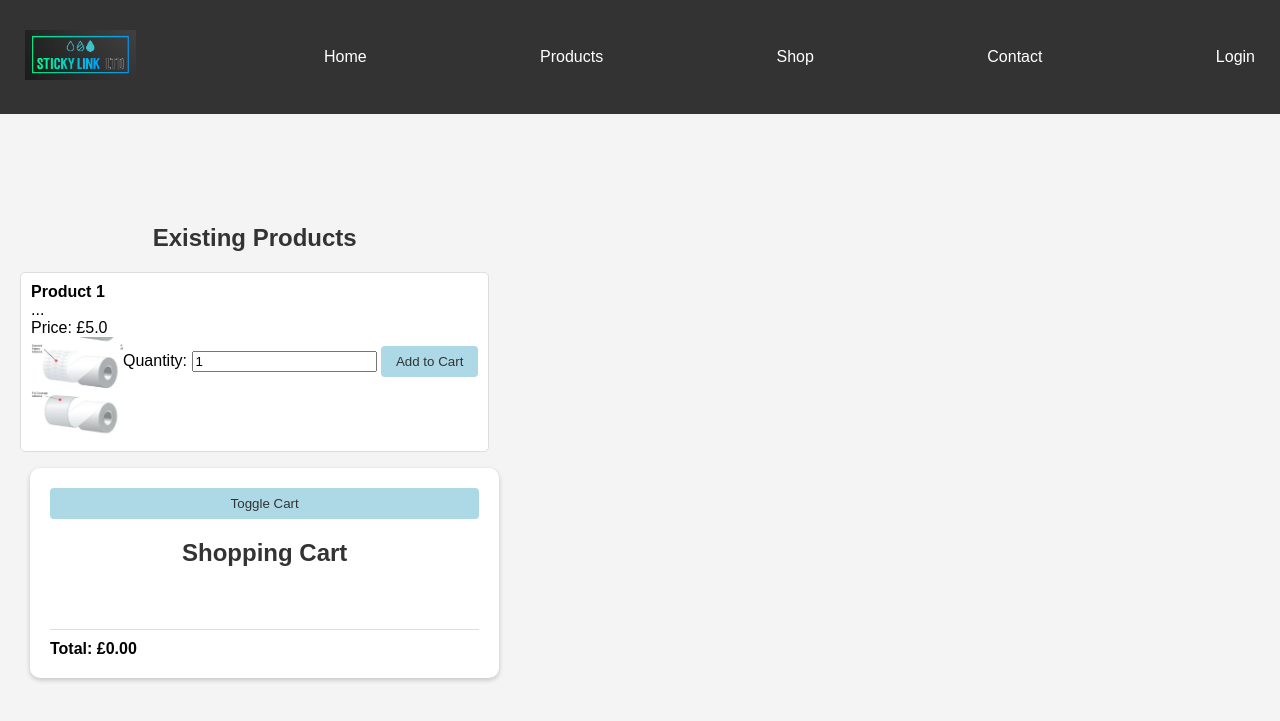
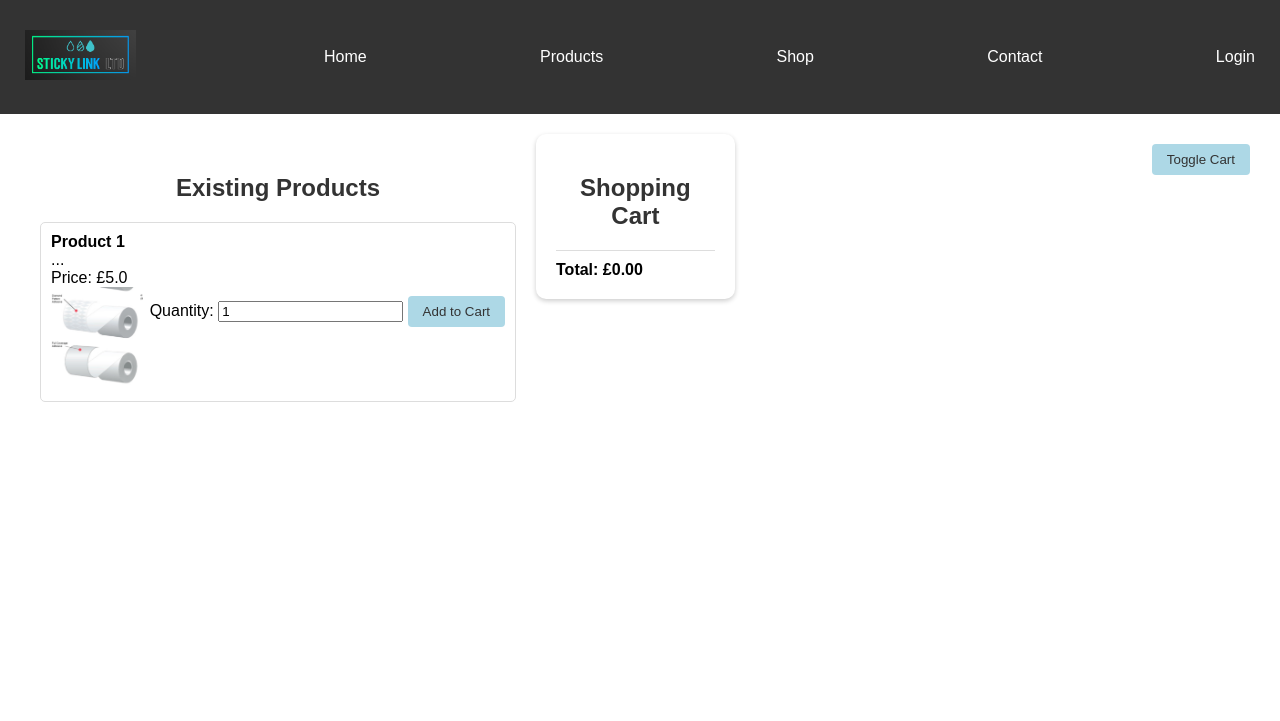
Before and after one commit to anibalhsm/StickyLink, a Flask app: page /products in a window 1280 px wide. Shown: the top 721 px of the page. Run offline with Flask 2, Linux system fonts and the light colour scheme; data comes from the database, SQL or seed files in the repository.

Commit message:
modified:   app.py 	modified:   static/css/main.css 	modified:   static/js/app.js 	modified:   static/js/userManagement.js 	modified:   templates/home.html 	modified:   templates/login.html 	modified:   templates/products.html

```diff
--- a/app.py
+++ b/app.py
@@ -8,6 +8,8 @@ import click
 from flask.cli import with_appcontext
 from werkzeug.security import check_password_hash, generate_password_hash
 from werkzeug.utils import secure_filename
+from flask_login import current_user
+
 
 app = Flask(__name__)
 
@@ -65,7 +67,7 @@ def promote_to_admin(username):
 
 @login_manager.user_loader
 def loader_user(user_id):
-    return db.session.query(Users).get(int(user_id))
+    return Users.query.get(int(user_id))
 
 @app.route('/products')
 def products():
@@ -133,6 +135,21 @@ def admin_users():
         return render_template('admin_users.html', users=users)
     except Exception as e:
         return f"An error occurred while retrieving users: {str(e)}", 500
+
+@app.route('/update_user_info', methods=['POST'])
+@login_required
+def update_user_info():
+    try:
+        user_id = current_user.id
+        user = Users.query.get(user_id)
+
+        if 'email' in request.form:
+            user.email = request.form['email']
+        db.session.commit()
+        flash('User information updated successfully.')
+        return jsonify({'status': 'success'})
+    except Exception as e:
+        return jsonify({'status': 'error', 'message': str(e)}), 500
 
 @app.route('/change_role', methods=['POST'])
 def change_role():
@@ -271,6 +288,7 @@ def contact():
     else:
         return render_template('contact.html')
 
+
 if __name__ == '__main__':
     with app.app_context():
         db.create_all()
--- a/static/css/main.css
+++ b/static/css/main.css
@@ -2,6 +2,7 @@
 :root {
     --primary-color: #333;
     --link-color: white;
+    --background-color: white;
     --link-hover-color: #4c66af;
     --button-bg-color: #add8e6;
     --button-hover-bg-color: #87ceeb;
@@ -21,17 +22,13 @@
 /* General body styles */
 body {
     font-family: "Arial", sans-serif;
-    background-color: #f4f4f4;
+    background-color: var(--background-color);
     margin: 0;
-    padding: 0;
 }
 
-main {
-    padding-top: 70px; /* Adjust as needed to account for the height of the header */
-}
+
 
 header {
-    position: relative; /* This will be the anchor for the absolute positioning */
     background-color: var(--primary-color);
     padding: 10px 0;
 }
@@ -67,18 +64,33 @@ main {
     display: flex;
     justify-content: space-between;
     margin: 20px;
+    position: relative;
+}
+
+#content {
+    display: flex; /* Use flexbox to lay out children side by side */
+    justify-content: space-between; /* Distribute space between the flex children */
+    align-items: start; /* Align items at the start of the flex container */
+  }
+
+#productsSection,
+#cartSection {
+  flex: 1; /* Allow both sections to grow equally */
+  padding: 20px; /* Add some padding around each section for spacing */
 }
 
 #productsSection {
-    flex: 1;
-    padding-right: 10px;
+    flex: 3; /* Take up more space than the cart section */
 }
 
+#toggleCartButton {
+    position: absolute; /* Absolute positioning relative to the nearest positioned ancestor */
+    top: 10px; /* Adjust as necessary for top spacing */
+    right: 10px; /* Adjust as necessary for right spacing */
+    z-index: 10; /* Ensure it sits above other content */
+  }
+
 #cartSection {
-    flex-basis: 300px;
-    margin-left: 10px;
-    display: flex; /* Will be toggled by JavaScript */
-    flex-direction: column;
     padding: 20px;
     background-color: var(--cart-section-bg-color);
     border-radius: 10px;
@@ -222,6 +234,21 @@ form label {
 .drop-message {
     margin-bottom: 10px;
     color: #666;
+}
+
+@media (max-width: 768px) {
+    main {
+        display: flex; /* Stack on smaller screens */
+        flex-direction: column;
+    }
+
+    #productsSection, #cartSection {
+        width: auto; /* Full width on smaller screens */
+        padding: 0;
+    }
+    #content {
+        flex-direction: column; /* Stack them on top of each other on smaller screens */
+      }
 }
 
 /* Shopping Cart Total */
--- a/static/js/app.js
+++ b/static/js/app.js
@@ -37,7 +37,7 @@ $(document).ready(function() {
     $('.product-actions button[aria-label="Add to cart"]').click(function() {
         var productCard = $(this).closest('.product-card');
         var name = productCard.find('.product-info strong').text();
-        var price = parseFloat(productCard.find('.product-info').text().match(/Price: \$([\d.]+)/)[1]);
+        var price = parseFloat(productCard.find('.product-info').text().match(/Price: \£([\d.]+)/)[1]);
         var productId = productCard.attr('data-product-id');
         var quantity = parseInt(productCard.find('.quantity-input').val());
         addToCart(name, price, productId, quantity);
@@ -66,7 +66,7 @@ function addToCart(name, price, productId, quantity) {
         var currentQuantity = parseInt(listItem.attr('data-quantity'));
         listItem.attr('data-quantity', currentQuantity + quantity);
         listItem.find('.item-quantity').text('x ' + (currentQuantity + quantity));
-        listItem.find('.item-price').text(" - $" + (price * (currentQuantity + quantity)).toFixed(2));
+        listItem.find('.item-price').text(" - £" + (price * (currentQuantity + quantity)).toFixed(2));
     } else {
         listItem = $('<li>').attr({
             'data-product-id': productId,
@@ -75,7 +75,7 @@ function addToCart(name, price, productId, quantity) {
         });
         $('<span>').addClass('item-name').text(name).appendTo(listItem);
         $('<span>').addClass('item-quantity').text('x ' + quantity).appendTo(listItem);
-        $('<span>').addClass('item-price').text(" - $" + (price * quantity).toFixed(2)).appendTo(listItem);
+        $('<span>').addClass('item-price').text(" - £" + (price * quantity).toFixed(2)).appendTo(listItem);
         $('#shoppingCart').append(listItem);
     }
     updateTotalCost();
--- a/templates/login.html
+++ b/templates/login.html
@@ -27,7 +27,7 @@
     {% endif %}
 {% endwith %}
 <body>
-    <nav>
+    <header>
         <nav>
             <a href="/">
                 <img src="{{ url_for('static', filename='logo.png') }}" alt="Company Logo">
@@ -46,7 +46,7 @@
                 <a href="{{ url_for('login') }}">Login</a>
             {% endif %}
         </nav>
-    </nav>
+        </header>
     <div>
         <div id="login-form">
             <h2>Login Form</h2>
--- a/templates/products.html
+++ b/templates/products.html
@@ -39,9 +39,9 @@
         {% endfor %}
       {% endif %}
     {% endwith %}
-
 </header>
 <main>
+    <button onclick="toggleCartVisibility()" id="toggleCartButton">Toggle Cart</button>
     <div id="content">
         <div id="productsSection">
             {% if current_user.is_authenticated and current_user.role == 'admin' %}
@@ -91,7 +91,6 @@
         </div>
 
         <div id="cartSection">
-            <button onclick="toggleCartVisibility()">Toggle Cart</button>
             <h2>Shopping Cart</h2>
             <ul id="shoppingCart"></ul>
             <div id="shoppingCartTotal">Total: £0.00</div>
```
Also changed, not shown: static/js/userManagement.js (+32 -0 lines), templates/home.html (+10 -8 lines). Lines whose indentation alone changed are shown as unchanged.
